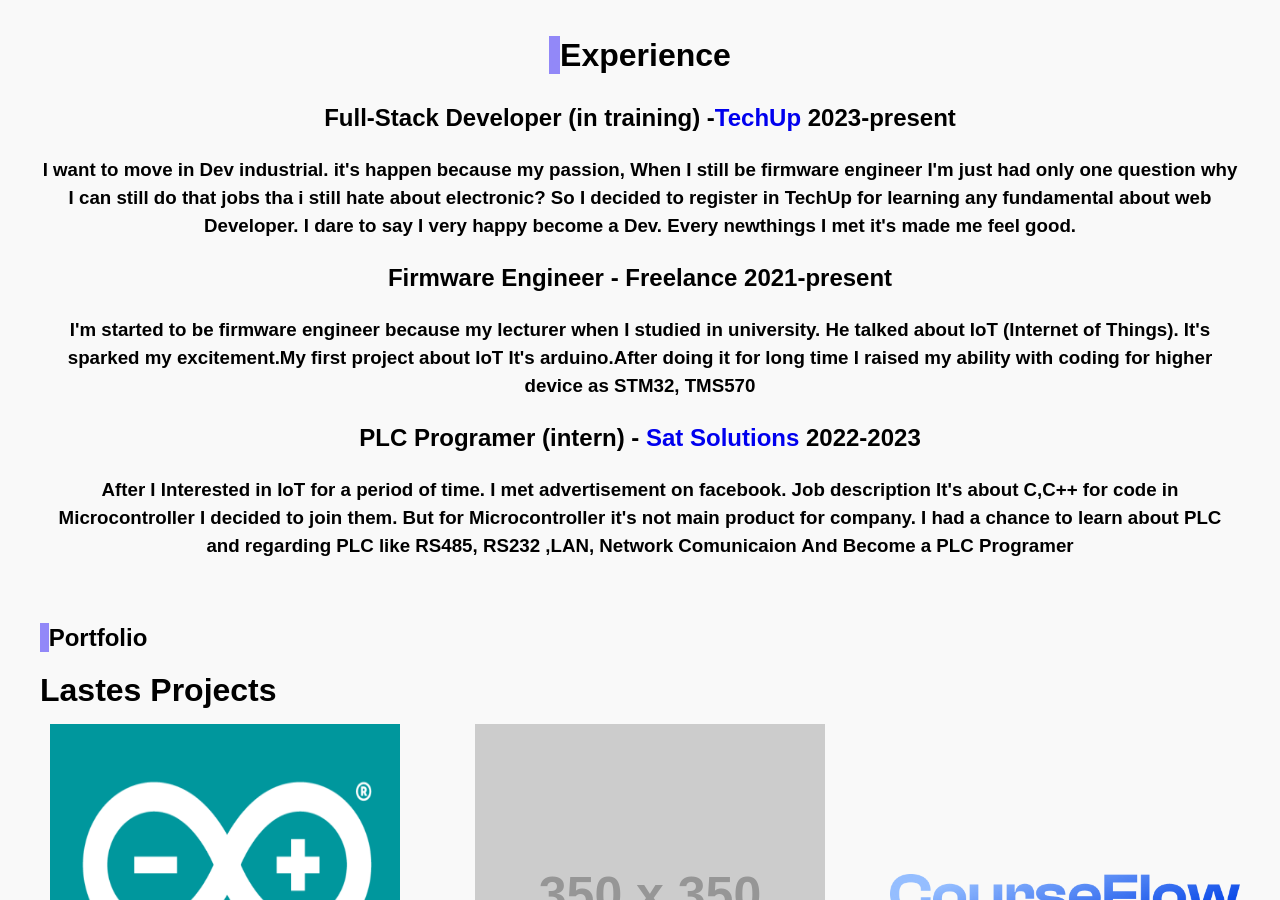
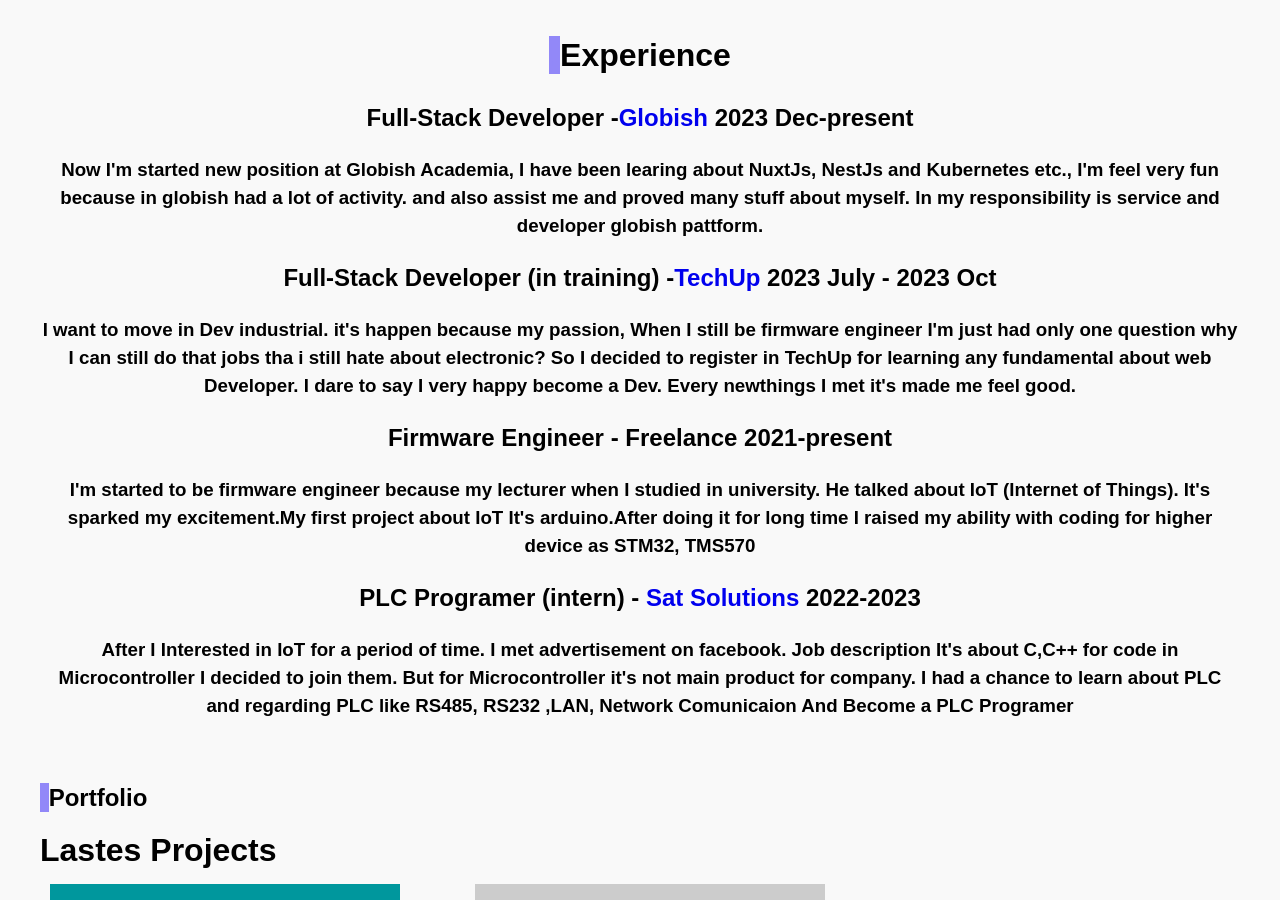
Before and after one commit to JIRAYUTRPY/web-resume, a React (Vite) app in the folder jry-web-resume/: page / in a window 1280 px wide. Shown: the part 1306-2206 px from the top of the page. Built offline with nearby package versions, Linux system fonts and the light colour scheme; a web font is replaced by a local one.

Commit message:
feat:add new exp

```diff
--- a/jry-web-resume/src/components/Exp.jsx
+++ b/jry-web-resume/src/components/Exp.jsx
@@ -9,9 +9,23 @@ function Exp() {
         <div className="card">
           <div className="card-child">
             <h2>
+              Full-Stack Developer -
+              <a href="https://www.globish.co.th/">Globish</a>{" "}
+              <span>2023 Dec-present</span>
+            </h2>
+            <h3>
+              Now I'm started new position at Globish Academia, I have been
+              learing about NuxtJs, NestJs and Kubernetes etc., I'm feel very
+              fun because in globish had a lot of activity. and also assist me
+              and proved many stuff about myself. In my responsibility is
+              service and developer globish pattform.
+            </h3>
+          </div>
+          <div className="card-child">
+            <h2>
               Full-Stack Developer (in training) -
               <a href="https://www.techupth.com/">TechUp</a>{" "}
-              <span>2023-present</span>
+              <span>2023 July - 2023 Oct</span>
             </h2>
             <h3>
               I want to move in Dev industrial. it's happen because my passion,
```
